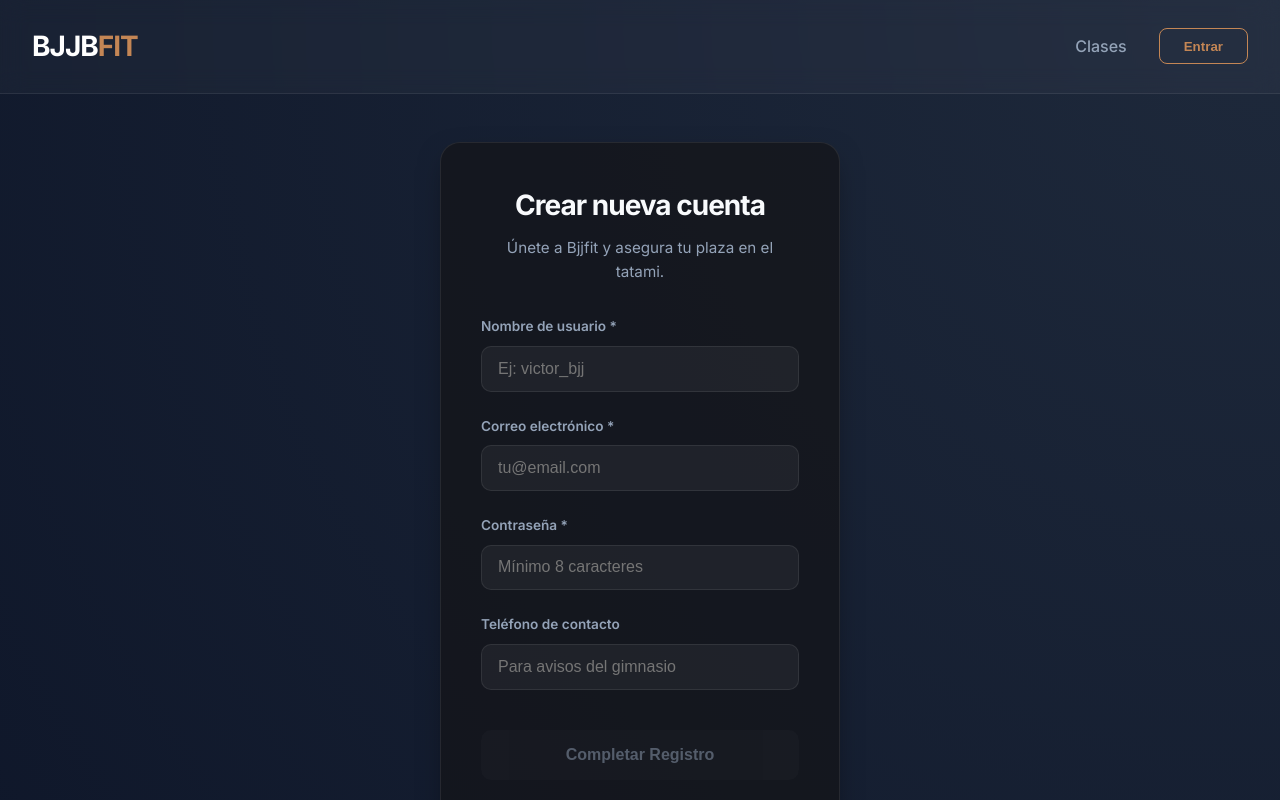
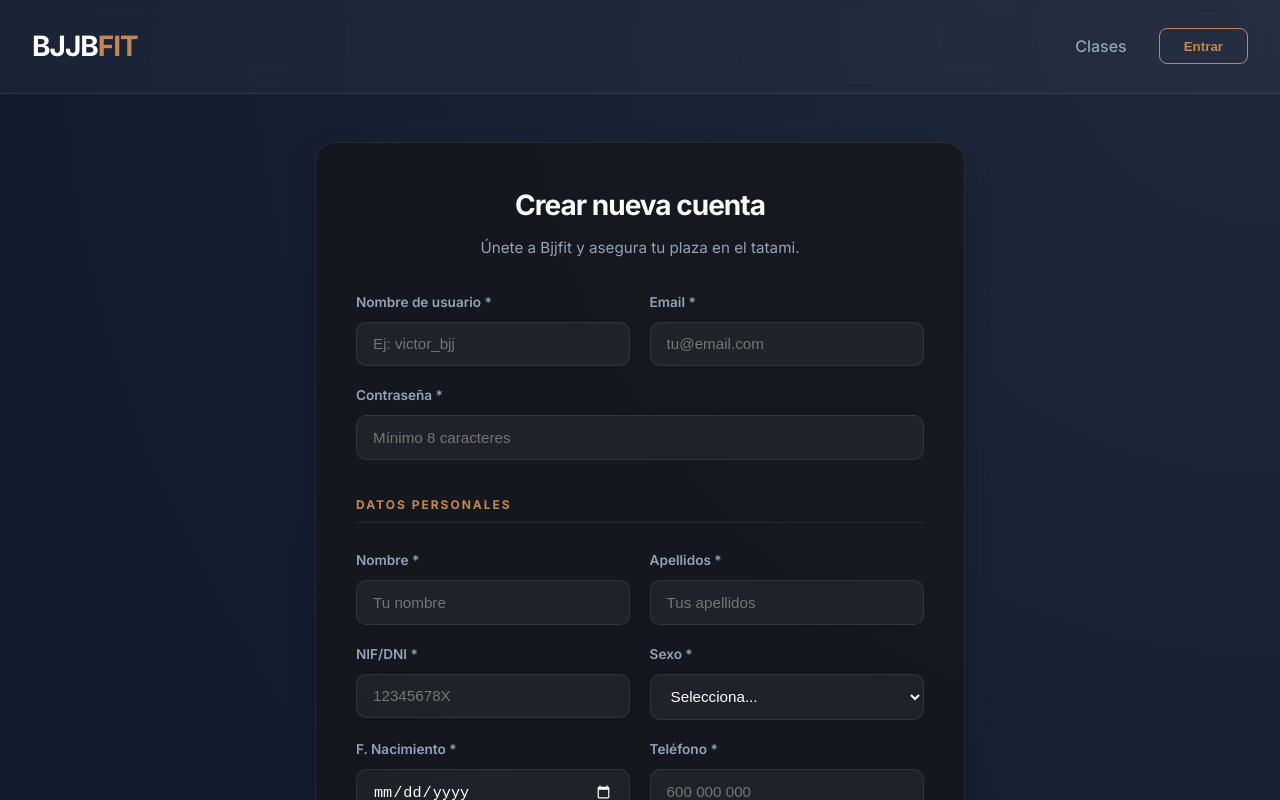
Before and after one commit to obssesed/bjjbfit, an Angular app in the folder frontend/: page /registro in a window 1280 px wide. Shown: the top 800 px of the page. Built offline with nearby package versions, Linux system fonts and the light colour scheme.

Commit message:
form campos obligatorios

```diff
--- a/frontend/src/app/components/registro/registro.component.css
+++ b/frontend/src/app/components/registro/registro.component.css
@@ -11,7 +11,7 @@
   border-radius: 20px;
   padding: 2.5rem;
   width: 100%;
-  max-width: 400px;
+  max-width: 650px; /* Aumentado para el grid de 2 columnas */
   box-shadow: var(--shadow-premium);
 }
 
@@ -35,7 +35,25 @@
 .auth-form {
   display: flex;
   flex-direction: column;
-  gap: 1.5rem;
+  gap: 1.2rem;
+}
+
+.form-grid {
+  display: grid;
+  grid-template-columns: 1fr 1fr;
+  gap: 1.2rem;
+}
+
+.form-divider {
+  margin-top: 1rem;
+  margin-bottom: 0.5rem;
+  font-size: 0.75rem;
+  font-weight: 800;
+  color: var(--accent-gold);
+  text-transform: uppercase;
+  letter-spacing: 2px;
+  border-bottom: 1px solid var(--glass-border);
+  padding-bottom: 0.5rem;
 }
 
 .input-group {
@@ -50,33 +68,43 @@
   color: var(--text-secondary);
 }
 
-.input-group input {
+.input-group input, .select-control {
   background: rgba(255, 255, 255, 0.05);
   border: 1px solid var(--glass-border);
   border-radius: 10px;
   padding: 0.8rem 1rem;
   color: var(--text-primary);
-  font-size: 1rem;
+  font-size: 0.95rem;
   transition: var(--transition-smooth);
 }
 
-.input-group input:focus {
+.select-control {
+  cursor: pointer;
+}
+
+.input-group input:focus, .select-control:focus {
   outline: none;
   border-color: var(--accent-gold);
   background: rgba(255, 255, 255, 0.08);
+}
+
+/* Estilo específico para input date (calendario en oscuro) */
+input[type="date"]::-webkit-calendar-picker-indicator {
+  filter: invert(1);
+  cursor: pointer;
 }
 
 .submit-btn {
   background: var(--accent-gold);
   color: #000;
   border: none;
-  padding: 1rem;
+  padding: 1.1rem;
   border-radius: 10px;
   font-weight: 700;
-  font-size: 1rem;
+  font-size: 1.1rem;
   cursor: pointer;
   transition: var(--transition-smooth);
-  margin-top: 1rem;
+  margin-top: 1.5rem;
 }
 
 .submit-btn:hover:not(:disabled) {
@@ -130,4 +158,9 @@
   .auth-title {
     font-size: 1.5rem;
   }
+
+  .form-grid {
+    grid-template-columns: 1fr; /* Columna única en móviles */
+    gap: 1.2rem;
+  }
 }
--- a/frontend/src/app/components/registro/registro.component.html
+++ b/frontend/src/app/components/registro/registro.component.html
@@ -12,51 +12,75 @@
 
     <form (ngSubmit)="registrar()" class="auth-form" #registroForm="ngForm">
 
-      <div class="input-group">
-        <label for="username">Nombre de usuario *</label>
-        <input
-          id="username"
-          type="text"
-          [(ngModel)]="registroData.username"
-          name="username"
-          placeholder="Ej: victor_bjj"
-          required>
+      <!-- Fila 1: Credenciales -->
+      <div class="form-grid">
+        <div class="input-group">
+          <label for="username">Nombre de usuario *</label>
+          <input id="username" type="text" [(ngModel)]="registroData.username" name="username" placeholder="Ej: victor_bjj" required>
+        </div>
+        <div class="input-group">
+          <label for="email">Email *</label>
+          <input id="email" type="email" [(ngModel)]="registroData.email" name="email" placeholder="tu@email.com" required>
+        </div>
       </div>
 
+      <!-- Fila 2: Password -->
       <div class="input-group">
-        <label for="email">Correo electrónico *</label>
-        <input
-          id="email"
-          type="email"
-          [(ngModel)]="registroData.email"
-          name="email"
-          placeholder="tu@email.com"
-          required>
+        <label for="password">Contraseña *</label>
+        <input id="password" type="password" [(ngModel)]="registroData.password" name="password" placeholder="Mínimo 8 caracteres" required>
       </div>
 
-      <div class="input-group">
-        <label for="password">Contraseña *</label>
-        <input
-          id="password"
-          type="password"
-          [(ngModel)]="registroData.password"
-          name="password"
-          placeholder="Mínimo 8 caracteres"
-          required>
+      <div class="form-divider">Datos Personales</div>
+
+      <!-- Fila 3: Nombre y Apellidos -->
+      <div class="form-grid">
+        <div class="input-group">
+          <label for="first_name">Nombre *</label>
+          <input id="first_name" type="text" [(ngModel)]="registroData.first_name" name="first_name" placeholder="Tu nombre" required>
+        </div>
+        <div class="input-group">
+          <label for="last_name">Apellidos *</label>
+          <input id="last_name" type="text" [(ngModel)]="registroData.last_name" name="last_name" placeholder="Tus apellidos" required>
+        </div>
       </div>
 
+      <!-- Fila 4: NIF y Sexo -->
+      <div class="form-grid">
+        <div class="input-group">
+          <label for="nif">NIF/DNI *</label>
+          <input id="nif" type="text" [(ngModel)]="registroData.nif" name="nif" placeholder="12345678X" required>
+        </div>
+        <div class="input-group">
+          <label for="sexo">Sexo *</label>
+          <select id="sexo" [(ngModel)]="registroData.sexo" name="sexo" required class="select-control">
+            <option value="" disabled selected>Selecciona...</option>
+            <option value="M">Masculino</option>
+            <option value="F">Femenino</option>
+          </select>
+        </div>
+      </div>
+
+      <!-- Fila 5: Fecha Nacimiento y Teléfono -->
+      <div class="form-grid">
+        <div class="input-group">
+          <label for="fecha_nacimiento">F. Nacimiento *</label>
+          <input id="fecha_nacimiento" type="date" [(ngModel)]="registroData.fecha_nacimiento" name="fecha_nacimiento" required>
+        </div>
+        <div class="input-group">
+          <label for="telefono">Teléfono *</label>
+          <input id="telefono" type="tel" [(ngModel)]="registroData.telefono" name="telefono" placeholder="600 000 000" required>
+        </div>
+      </div>
+
+      <div class="form-divider">Información de Cobro</div>
+
       <div class="input-group">
-        <label for="telefono">Teléfono de contacto</label>
-        <input
-          id="telefono"
-          type="tel"
-          [(ngModel)]="registroData.telefono"
-          name="telefono"
-          placeholder="Para avisos del gimnasio">
+        <label for="cuenta_bancaria">Cuenta Bancaria (Opcional)</label>
+        <input id="cuenta_bancaria" type="text" [(ngModel)]="registroData.cuenta_bancaria" name="cuenta_bancaria" placeholder="ES00 0000 0000 ...">
       </div>
 
       <button type="submit" class="submit-btn" [disabled]="!registroForm.form.valid || cargando">
-        {{ cargando ? 'Registrando...' : 'Completar Registro' }}
+        {{ cargando ? 'Creando cuenta...' : 'Finalizar Registro' }}
       </button>
     </form>
 
--- a/frontend/src/app/components/registro/registro.component.ts
+++ b/frontend/src/app/components/registro/registro.component.ts
@@ -16,8 +16,14 @@ export class RegistroComponent {
     username: '',
     email: '',
     password: '',
+    first_name: '',
+    last_name: '',
+    nif: '',
+    sexo: '',
+    fecha_nacimiento: '',
     telefono: '',
-    cinturon: 'Blanco' // Por defecto para nuevos usuarios
+    cuenta_bancaria: '',
+    cinturon: 'Blanco'
   };
 
   errorMsg: string | null = null;
@@ -28,9 +34,10 @@ export class RegistroComponent {
   registrar() {
     this.errorMsg = null;
 
-    // Validación básica
-    if (!this.registroData.username || !this.registroData.email || !this.registroData.password) {
-      this.errorMsg = 'Por favor, rellena los campos obligatorios.';
+    // Validación básica obligatoria según negocio
+    const d = this.registroData;
+    if (!d.username || !d.email || !d.password || !d.first_name || !d.last_name || !d.nif || !d.sexo || !d.fecha_nacimiento) {
+      this.errorMsg = 'Por favor, rellena todos los campos obligatorios marcados con asterisco (*).';
       return;
     }
 
```
Also changed, not shown: 1 other file (tests, documents, lock files or other folders).
